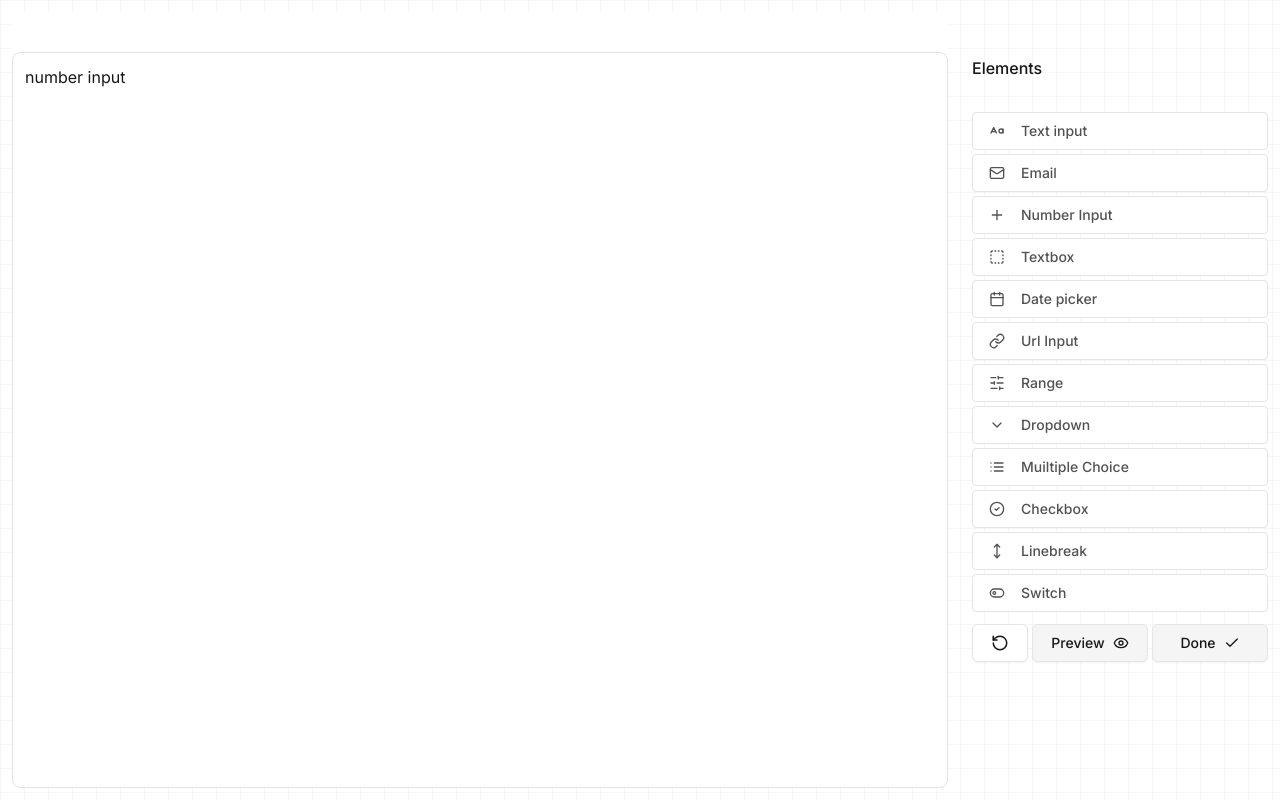
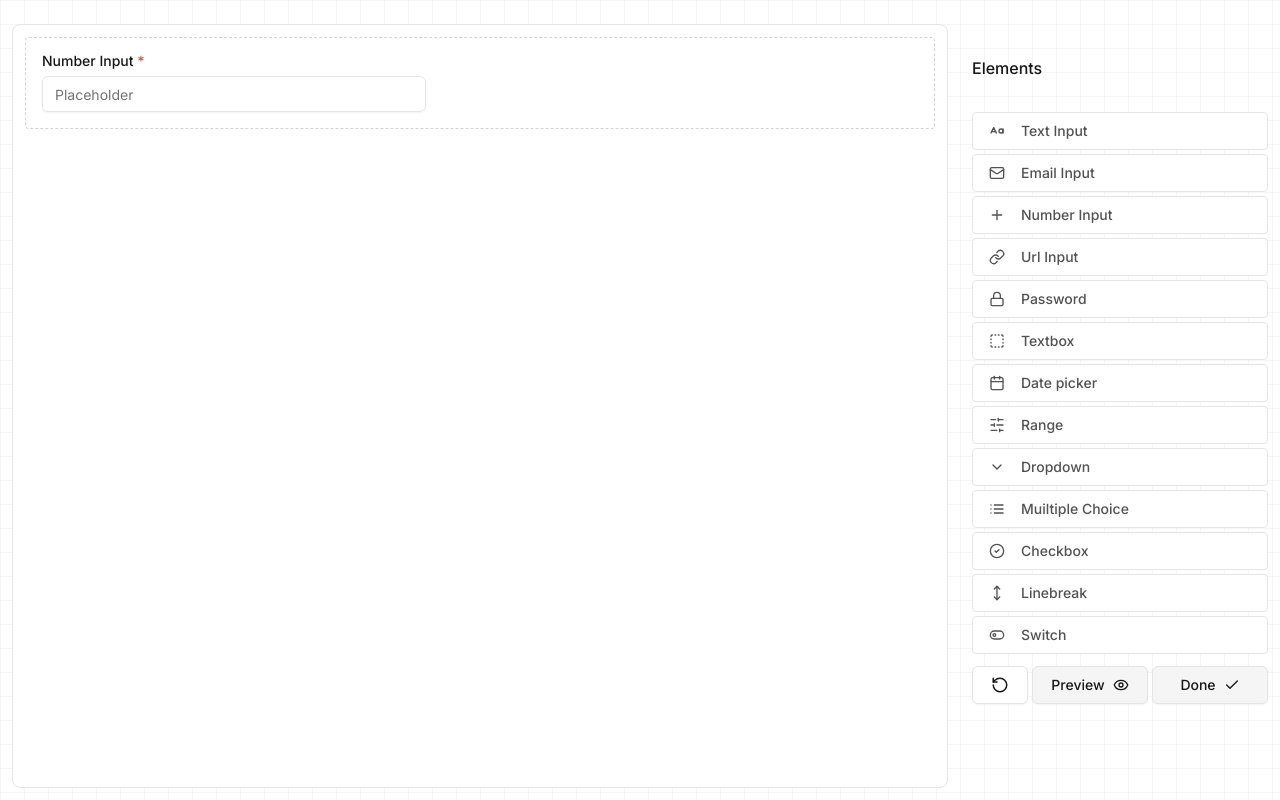
Before and after one commit to Jeff-Maina/form-builder, a Next.js app: page / in a window 1280 px wide. Both pictures are taken after a click on the button "Number Input". Built offline with nearby package versions, Linux system fonts and the light colour scheme.

Commit message:
implement dnd

```diff
--- a/src/app/_components/edit_comp/edit_comp.tsx
+++ b/src/app/_components/edit_comp/edit_comp.tsx
@@ -15,7 +15,7 @@ const EditComp = ({
   id,
 }: TEditCompProps) => {
   return (
-    <div className="p-4 border border-dashed hover:border-neutral-500 rounded-md !cursor-pointer relative group/card transition-all">
+    <div className="p-4  bg-white  rounded-md relative group/card transition-all">
       {children}
       <div className="absolute bottom-0 right-0 p-2 flex items-center opacity-0 transition-all group-hover/card:opacity-100 ">
         <Button
--- a/src/app/_components/editbox.tsx
+++ b/src/app/_components/editbox.tsx
@@ -3,26 +3,101 @@ import * as React from "react";
 
 import { TProperty } from "../types";
 import { ElementsObj } from "../data/Elements";
+import { DragDropContext, Draggable, Droppable } from "@hello-pangea/dnd";
+import { cn } from "@/lib/utils";
 
 type TEditboxProps = {
   properties: TProperty[];
   setRequired: (value: string) => void;
   deleteField: (id: string) => void;
+  setProperties: (properties: TProperty[]) => void;
 };
 
-const Editbox = ({ properties, setRequired, deleteField }: TEditboxProps) => {
+const reorder = (list: any[], startIndex: number, endIndex: number) => {
+  const result = Array.from(list);
+  const [removed] = result.splice(startIndex, 1);
+  result.splice(endIndex, 0, removed);
+  return result;
+};
+
+const Editbox = ({
+  properties,
+  setRequired,
+  deleteField,
+  setProperties,
+}: TEditboxProps) => {
+  const onDragEnd = (result: any) => {
+    if (!result.destination) {
+      return;
+    }
+
+    const newOrder = reorder(
+      properties,
+      result.source.index,
+      result.destination.index
+    );
+
+    setProperties(newOrder); // Update the state with the new order
+  };
+
   return (
-    <div className="w-full h-full pt-10 flex flex-col bg-white">
-      {/* container */}
-      <div className="w-full h-full border rounded-lg p-3 flex flex-col gap-3">
-        {properties.map((item, index) => {
-          const Component = ElementsObj[item.type]; // Dynamically access the component
-          return Component ? (
-            <Component key={index} item={item} deleteField={deleteField} />
-          ) : null; // Render the component with props
-        })}
-      </div>
-    </div>
+    <DragDropContext onDragEnd={onDragEnd}>
+      <Droppable droppableId="properties">
+        {(provided, snapshot) => (
+          <div
+            ref={provided.innerRef}
+            {...provided.droppableProps}
+            className={cn(
+              "w-full h-full  flex border border-neutral-200  rounded-lg  flex-col bg-white transition-all duration-150",
+              snapshot.isDraggingOver ? "bg-neutral-100" : "bg-white"
+            )}
+          >
+            {/* container */}
+            <div className="w-full h-full  rounded-lg p-3 flex flex-col gap-3">
+              {properties.map((item, index) => {
+                const Component = ElementsObj[item.type];
+                const itemTypes: any = {
+                  text_input: "text",
+                  number_input: "number",
+                  email_input: "email",
+                  url_input: "url",
+                  password_input: "password",
+                };
+                return (
+                  <Draggable key={item.id} draggableId={item.id} index={index}>
+                    {(provided, snapshot) => (
+                      <div
+                        ref={provided.innerRef}
+                        {...provided.draggableProps}
+                        {...provided.dragHandleProps}
+                        className={cn(
+                          "!cursor-grab active:cursor-grabbing rounded overflow-hidden border ",
+                          snapshot.isDragging
+                            ? "border border-neutral-700"
+                            : "border-dashed border-neutral-300 hover:border-neutral-500"
+                        )}
+                      >
+                        {Component ? (
+                          <Component
+                            item={item}
+                            deleteField={deleteField}
+                            inputType={itemTypes[item.type]}
+                          />
+                        ) : null}
+                        {}
+                      </div>
+                    )}
+                  </Draggable>
+                );
+
+                // Render the component with props
+              })}
+              {provided.placeholder}
+            </div>
+          </div>
+        )}
+      </Droppable>
+    </DragDropContext>
   );
 };
 
--- a/src/app/_components/elements/email_input/email_input.tsx
+++ /dev/null
@@ -1,22 +0,0 @@
-"use client";
-
-import EditComp from "../../edit_comp/edit_comp";
-
-import * as React from "react";
-import { TCompProps } from "../types";
-
-const EmailInput = ({ item, deleteField }: TCompProps) => {
-  const [isSheetOpen, setSheetOpen] = React.useState(false);
-
-  return (
-    <EditComp
-      deleteField={deleteField}
-      id={item.id}
-      setSheetOpen={setSheetOpen}
-    >
-      <div>EmailInput</div>
-    </EditComp>
-  );
-};
-
-export default EmailInput;
--- a/src/app/_components/elements/text-input/text-input.tsx
+++ b/src/app/_components/elements/input_comp/input_comp.tsx
@@ -9,13 +9,15 @@ import { Edit, Trash } from "lucide-react";
 import * as React from "react";
 import ModelTab from "./model-tab";
 import DesignTab from "./design-tab";
+import { TCompProps } from "../types";
+import EditComp from "../../edit_comp/edit_comp";
 
 type TSheetProps = {
   isSheetOpen: boolean;
   setSheetOpen: (value: boolean) => void;
 };
 
-const TextInputSheet = ({ isSheetOpen, setSheetOpen }: TSheetProps) => {
+const InputCompSheet = ({ isSheetOpen, setSheetOpen }: TSheetProps) => {
   return (
     <Sheet.Sheet open={isSheetOpen} onOpenChange={setSheetOpen}>
       <Sheet.SheetContent className="border-none p-6 shadow-none !max-w-lg">
@@ -56,36 +58,32 @@ const TextInputSheet = ({ isSheetOpen, setSheetOpen }: TSheetProps) => {
   );
 };
 
-const TextInput = () => {
+const InputComp = ({
+  item,
+  deleteField,
+  inputType,
+}: TCompProps & { inputType: string }) => {
   const [isSheetOpen, setSheetOpen] = React.useState(false);
+
   return (
     <>
-      <div className="p-4 border border-dashed hover:border-neutral-500 rounded-md !cursor-pointer relative group/card transition-all">
+      <EditComp
+        deleteField={deleteField}
+        id={item.id}
+        setSheetOpen={setSheetOpen}
+      >
         <div className="grid w-full max-w-sm items-center gap-2 relative">
-          <Label htmlFor="email">Email</Label>
-          <Input type="email" id="email" placeholder="Email" />
+          <Label htmlFor="input">
+            {item.label}{" "}
+            {item.required ? <span className="text-red-500">*</span> : null}
+          </Label>
+          <Input type={inputType} id="input" placeholder={item.placeholder} />
         </div>
-        <div className="absolute bottom-0 right-0 p-2 flex items-center opacity-0 transition-all group-hover/card:opacity-100 ">
-          <Button
-            className="text-neutral-400 hover:text-neutral-800 transition-all"
-            variant={"ghost"}
-            size={"sm"}
-            onClick={() => setSheetOpen(true)}
-          >
-            <Edit size={16} />
-          </Button>
-          <Button
-            className="text-neutral-400 hover:text-neutral-800 transition-all"
-            variant={"ghost"}
-            size={"sm"}
-          >
-            <Trash size={16} />
-          </Button>{" "}
-        </div>
-      </div>
-      <TextInputSheet isSheetOpen={isSheetOpen} setSheetOpen={setSheetOpen} />
+      </EditComp>
+
+      <InputCompSheet isSheetOpen={isSheetOpen} setSheetOpen={setSheetOpen} />
     </>
   );
 };
 
-export default TextInput;
+export default InputComp;
--- a/src/app/_components/elements/number_input/number_input.tsx
+++ /dev/null
@@ -1,5 +0,0 @@
-const NumberInput = () => {
-  return <div>number input</div>;
-};
-
-export default NumberInput;
--- a/src/app/_components/elements/url_input/url_input.tsx
+++ /dev/null
@@ -1,5 +0,0 @@
-const UrlInput = () => {
-  return <div>url input</div>;
-};
-
-export default UrlInput;
--- a/src/app/_components/sidebar.tsx
+++ b/src/app/_components/sidebar.tsx
@@ -18,13 +18,14 @@ type TSidebarProps = {
 };
 
 const Sidebar = ({ addProperty }: TSidebarProps) => {
-  const addNewProperty = (value: string) => {
+  const addNewProperty = (value: string, label: string) => {
     const propObj = {
       id: uuidv4(),
       type: value,
-      label: "Change label",
+      label,
       isLabelHidden: false,
       disabled: false,
+      placeholder: "Placeholder",
       required: true,
     };
     addProperty(propObj);
@@ -48,7 +49,7 @@ const Sidebar = ({ addProperty }: TSidebarProps) => {
                 <button
                   key={index}
                   onClick={() => {
-                    addNewProperty(element.type);
+                    addNewProperty(element.type, element.label);
                   }}
                   className="text-sm flex p-2 pl-4 border w-full rounded items-center gap-4 bg-white  font-medium text-neutral-600  hover:bg-black hover:border-black  hover:text-white transition-all duration-100"
                 >
--- a/src/app/data/Elements.tsx
+++ b/src/app/data/Elements.tsx
@@ -6,18 +6,16 @@ import {
   CircleCheck,
   Link,
   List,
+  Lock,
   Mail,
   MoveVertical,
   Plus,
   SlidersHorizontal,
   ToggleLeft,
 } from "lucide-react";
-import TextInput from "../_components/elements/text-input/text-input";
-import EmailInput from "../_components/elements/email_input/email_input";
-import NumberInput from "../_components/elements/number_input/number_input";
+import InputComp from "../_components/elements/input_comp/input_comp";
 import Textbox from "../_components/elements/textbox/textbox";
 import Datepicker from "../_components/elements/date_picker/date_picker";
-import UrlInput from "../_components/elements/url_input/url_input";
 import Range from "../_components/elements/range/range";
 import DropdownComp from "../_components/elements/dropdown/dropdown";
 import Multiplechoice from "../_components/elements/multiple_choice/multiple_choice";
@@ -33,12 +31,12 @@ type TElement = {
 
 export const elements: TElement[] = [
   {
-    label: "Text input",
+    label: "Text Input",
     icon: <CaseSensitive size={16} />,
     type: "text_input",
   },
   {
-    label: "Email",
+    label: "Email Input",
     icon: <Mail size={16} />,
     type: "email_input",
   },
@@ -48,19 +46,24 @@ export const elements: TElement[] = [
     type: "number_input",
   },
   {
+    label: "Url Input",
+    icon: <Link size={16} />,
+    type: "url_input",
+  },
+  {
+    label: "Password",
+    icon: <Lock size={16} />,
+    type: "password_input",
+  },
+  {
     label: "Textbox",
     icon: <BoxSelect size={16} />,
     type: "text_box",
-},
+  },
   {
     label: "Date picker",
     icon: <Calendar size={16} />,
     type: "date_picker",
-},
-  {
-    label: "Url Input",
-    icon: <Link size={16} />,
-    type: "url_input",
   },
   {
     label: "Range",
@@ -95,12 +98,13 @@ export const elements: TElement[] = [
 ];
 
 export const ElementsObj: Record<string, React.ComponentType<any>> = {
-  text_input: TextInput,
-  email_input: EmailInput,
-  number_input: NumberInput,
+  text_input: InputComp,
+  email_input: InputComp,
+  number_input: InputComp,
+  url_input: InputComp,
+  password_input: InputComp,
   text_box: Textbox,
   date_picker: Datepicker,
-  url_input: UrlInput,
   range: Range,
   dropdown: DropdownComp,
   multichoice: Multiplechoice,
--- a/src/app/globals.css
+++ b/src/app/globals.css
@@ -21,6 +21,11 @@ body {
   background: var(--background);
   font-family: Arial, Helvetica, sans-serif;
 }
+
+body::-webkit-scrollbar {
+  display: none;
+}
+
 
 * {
   font-family: "Inter";
--- a/src/app/page.tsx
+++ b/src/app/page.tsx
@@ -34,6 +34,13 @@ export default function Home() {
     }
   };
 
+  const setProperties = (properties: TProperty[]) => {
+    setFormData((prevFormData) => ({
+      ...prevFormData,
+      properties: properties,
+    }));
+  };
+
   const addProperty = (obj: TProperty) => {
     setFormData((prevFormData) => ({
       ...prevFormData,
@@ -55,11 +62,12 @@ export default function Home() {
   return (
     <DragDropContext onDragEnd={onDragEnd}>
       <div className=" max-w-7xl m-auto w-full lg:h-screen grid grid-cols-4 bg-grid">
-        <div className="h-full col-span-3 p-3">
+        <div className="h-full pt-6 col-span-3 p-3">
           <Editbox
             deleteField={deleteProperty}
             setRequired={setRequired}
             properties={formData.properties}
+            setProperties={setProperties}
           />
         </div>
         <div className="h-full col-span-1 p-3">
```
Also changed, not shown: src/app/_components/elements/input_comp/design-tab.tsx (renamed from src/app/_components/elements/text-input/design-tab.tsx), src/app/_components/elements/input_comp/model-tab.tsx (renamed from src/app/_components/elements/text-input/model-tab.tsx).
